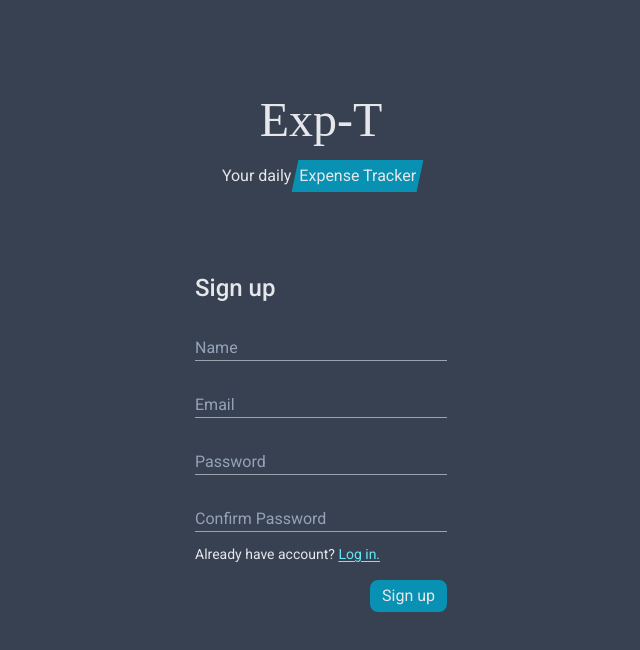
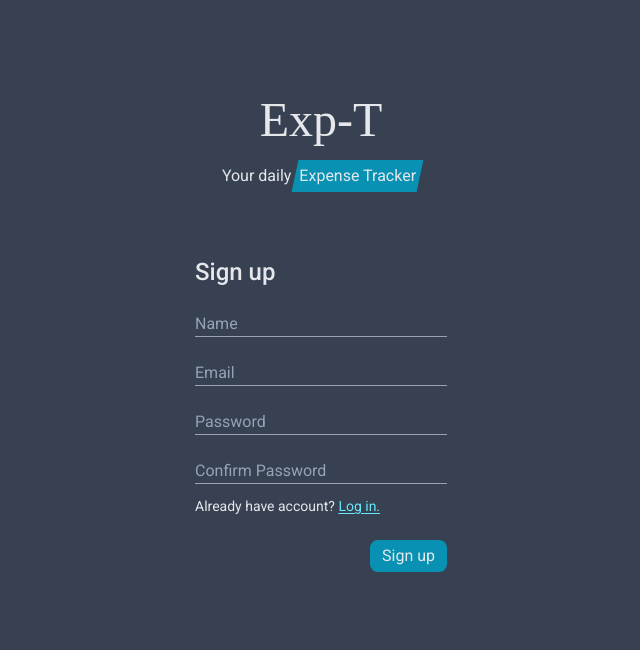
Before and after one commit to Oungseik/Exp-T, a SvelteKit app: page /signup in a window 1280 px wide. Shown: the top 650 px of the page, without its empty margins (319-959 px from the left). Built offline with nearby package versions, Linux system fonts and the light colour scheme; a web font is replaced by a local one.

Commit message:
style: change some padding and margin

```diff
--- a/src/lib/components/Input.svelte
+++ b/src/lib/components/Input.svelte
@@ -3,7 +3,7 @@
 	export let inputProps: InputProps;
 </script>
 
-<div class="flex flex-col relative mt-8">
+<div class="flex flex-col relative mt-6">
 	<input
 		class="peer bg-transparent border-b border-b-gray-400 focus-visible:outline-none placeholder-transparent"
 		type={inputProps.type}
--- a/src/routes/(auth)/login/+page.svelte
+++ b/src/routes/(auth)/login/+page.svelte
@@ -25,7 +25,7 @@
 	];
 </script>
 
-<form method="POST" class="mt-12 mx-2 px-6 py-8 rounded-lg min-w-[300px]">
+<form method="POST" class="mt-8 mx-2 px-6 py-8 rounded-lg min-w-[300px]">
 	<legend class="text-2xl font-[500]">Login</legend>
 	{#each inputsProps as inputProps (inputProps.id)}
 		<Input {inputProps} />
@@ -36,5 +36,5 @@
 			href="/signup">Sign up.</a
 		>
 	</p>
-	<button class="block ml-auto bg-cyan-600 mt-4 px-3 py-1 rounded-lg">Login</button>
+	<button class="block ml-auto bg-cyan-600 mt-6 px-3 py-1 rounded-lg">Login</button>
 </form>
--- a/src/routes/(auth)/signup/+page.svelte
+++ b/src/routes/(auth)/signup/+page.svelte
@@ -42,7 +42,7 @@
 	];
 </script>
 
-<form method="POST" class=" mt-12 mx-2 px-6 py-8 rounded-lg min-w-[300px]">
+<form method="POST" class=" mt-8 mx-2 px-6 py-8 rounded-lg min-w-[300px]">
 	<legend class="text-2xl font-[500]">Sign up</legend>
 	{#each inputsProps as inputProps (inputProps.id)}
 		<Input {inputProps} />
@@ -53,5 +53,5 @@
 			href="/login">Log in.</a
 		>
 	</p>
-	<button class="block ml-auto bg-cyan-600 mt-4 px-3 py-1 rounded-lg">Sign up</button>
+	<button class="block ml-auto bg-cyan-600 mt-6 px-3 py-1 rounded-lg">Sign up</button>
 </form>
```
